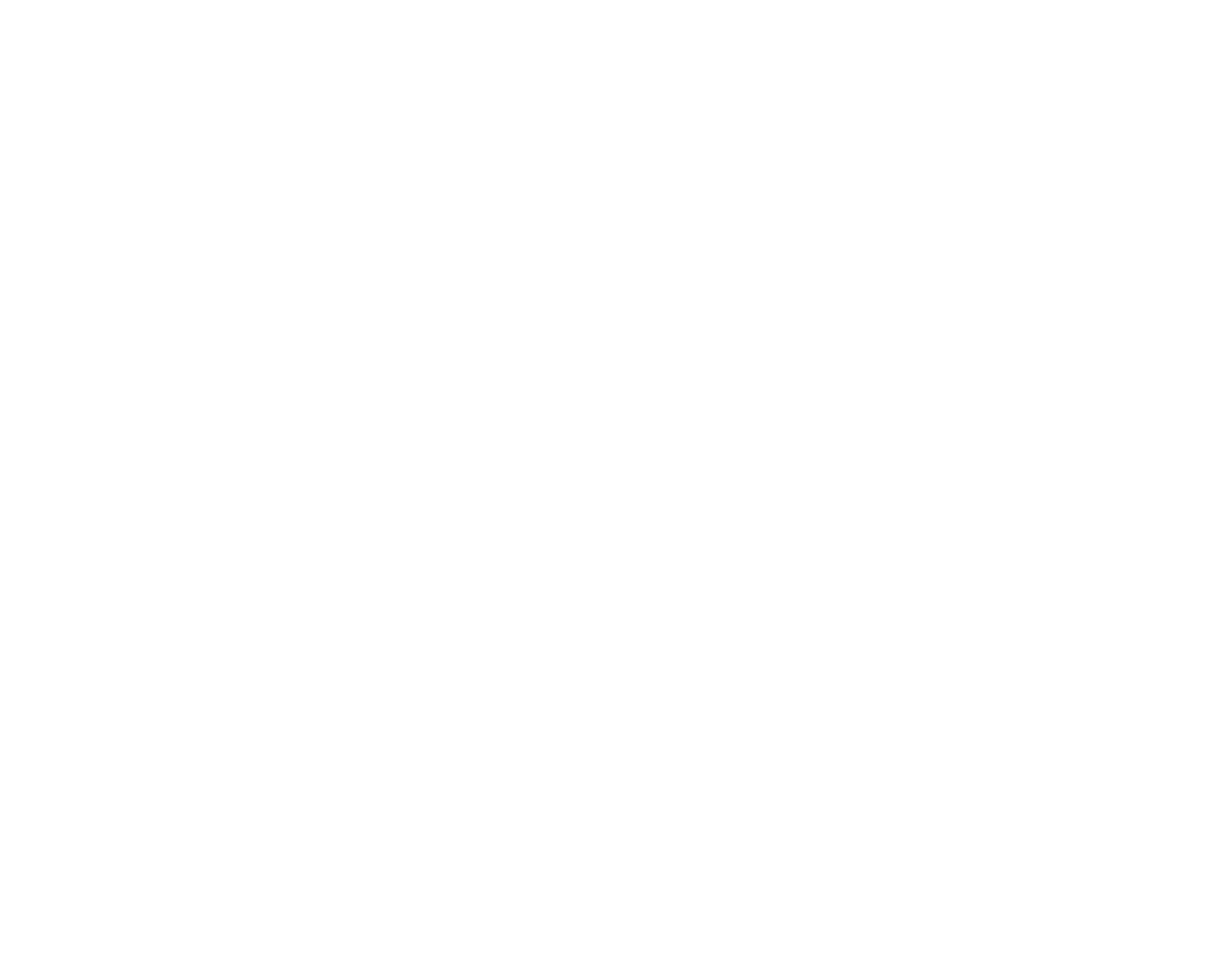
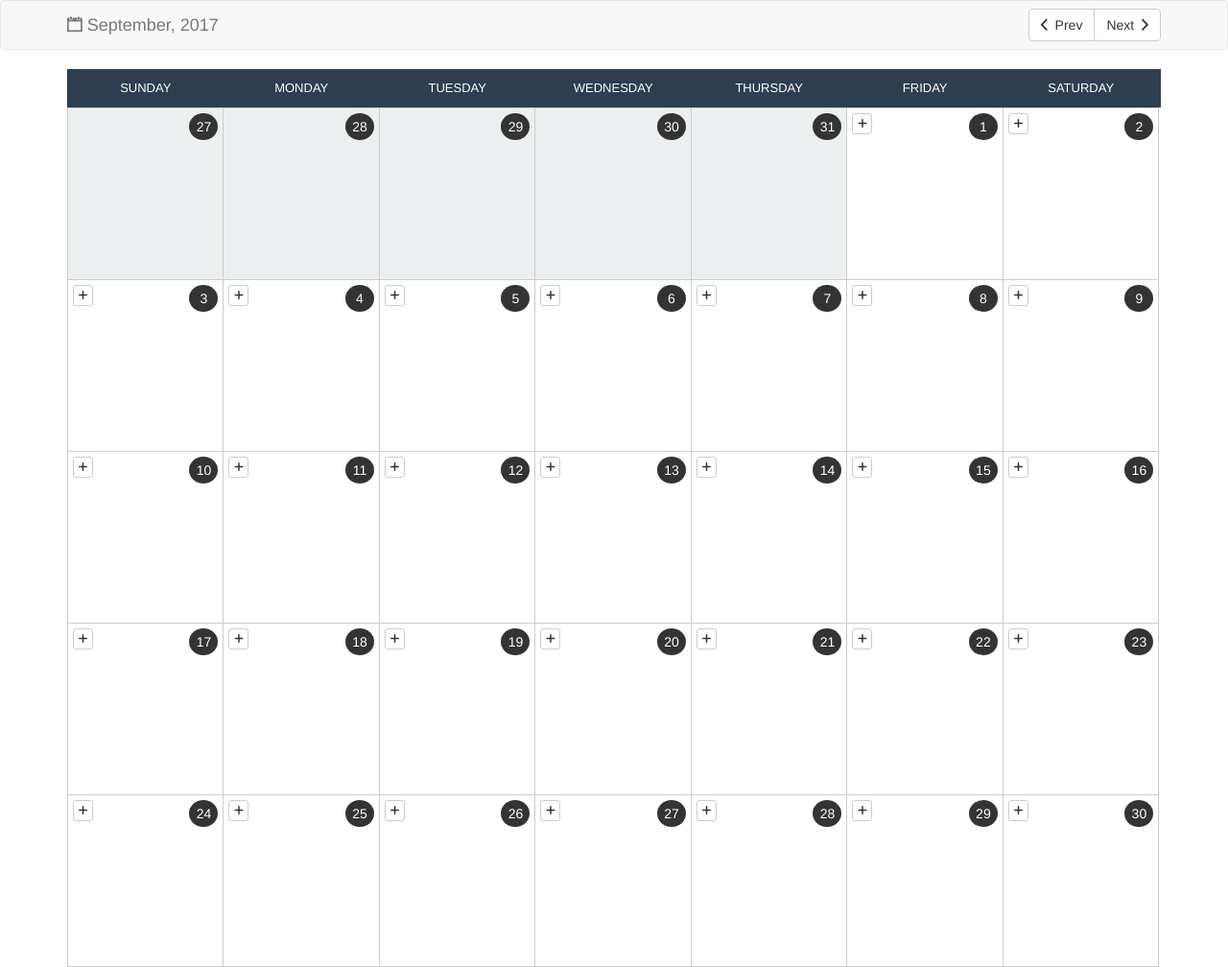
Before and after one commit to mhshajib/event_calendar, a website: page index.html in a window 1280 px wide. Shown: the whole page at 96% size. Before the commit the page ends 800 px from the top, so only its background shows below. Drawn offline with nearby package versions, Linux system fonts and the light colour scheme.

Commit message:
Filter current month's date and other month's date in calendar

```diff
--- a/app.js
+++ b/app.js
@@ -2,7 +2,7 @@ var express = require('express');
 var path = require('path');
 var bodyParser = require('body-parser');
 var mongoose = require('mongoose');
-mongoose.connect('mongodb://localhost/passport', { useMongoClient: true});
+mongoose.connect('mongodb://localhost/event_calendar', { useMongoClient: true});
 
 //Init app
 var app = express();
--- a/index.html
+++ b/index.html
@@ -4,6 +4,7 @@
     <meta charset="utf-8">
     <title>Event Calander</title>
     <link rel="stylesheet" href="https://cdnjs.cloudflare.com/ajax/libs/twitter-bootstrap/3.3.7/css/bootstrap.min.css" media="screen" title="no title">
+    <link rel="stylesheet" href="https://cdnjs.cloudflare.com/ajax/libs/ionicons/2.0.1/css/ionicons.min.css" media="screen">
     <link rel="stylesheet" href="assets/css/styles.css" media="screen">
     <script type="text/javascript" src="assets/js/angular.min.js"></script>
     <script type="text/javascript" src="assets/js/angular-route.js"></script>
--- a/public/assets/css/styles.css
+++ b/public/assets/css/styles.css
@@ -81,7 +81,7 @@
 }
 
 #calendar .other-month {
-  background: #f5f5f5;
+  background: #ecf0f1;
   color: #666;
 }
 
--- a/public/assets/js/script.js
+++ b/public/assets/js/script.js
@@ -35,6 +35,7 @@ app.controller('calendar', function ($scope, $rootScope, $http, $location, $rout
     $scope.commonData.filteredMonth = month;
     $scope.commonData.filteredMonthName = moment([year, month]).format("MMMM");
     $scope.weeks = weeks;
+    console.log(weeks);
   };
 
   // First time call for current month's calendar
@@ -51,7 +52,7 @@ app.controller('calendar', function ($scope, $rootScope, $http, $location, $rout
     $rootScope.currentMonth = newDate.format("M")-1;
 
     $location.path('/'+$rootScope.currentYear+'/'+$rootScope.currentMonth).replace();
-  }
+  };
 
   // Call for previous month's calendar
   $scope.previousMonth = function(){
@@ -60,5 +61,10 @@ app.controller('calendar', function ($scope, $rootScope, $http, $location, $rout
     $rootScope.currentMonth = newDate.format("M")-1;
 
     $location.path('/'+$rootScope.currentYear+'/'+$rootScope.currentMonth).replace();
-  }
+  };
+
+  // Call for add event
+  $scope.addEvent = function(year, month, date){
+    console.log(year+'-'+month+'-'+date);
+  };
 });
--- a/public/pages/calendar.html
+++ b/public/pages/calendar.html
@@ -8,7 +8,7 @@
         <span class="icon-bar"></span>
         <span class="icon-bar"></span>
       </button>
-      <a class="navbar-brand" href="javascript:">{{ commonData.filteredMonthName}}, {{ commonData.filteredYear}}</a>
+      <a class="navbar-brand" href="javascript:"><i class="ion ion-calendar"></i>&nbsp;{{ commonData.filteredMonthName}}, {{ commonData.filteredYear}}</a>
     </div>
 
     <!-- Collect the nav links, forms, and other content for toggling -->
@@ -16,8 +16,8 @@
       <ul class="nav navbar-nav navbar-right">
         <li>
           <div class="btn-group" role="group" style="margin-top: 8px;">
-            <button type="button" class="btn btn-default" ng-click="previousMonth()">Prev</button>
-            <button type="button" class="btn btn-default" ng-click="nextMonth()">Next</button>
+            <button type="button" class="btn btn-default" ng-click="previousMonth()"><i class="ion ion-chevron-left"></i>&nbsp; Prev</button>
+            <button type="button" class="btn btn-default" ng-click="nextMonth()">Next &nbsp;<i class="ion ion-chevron-right"></i></button>
           </div>
         </li>
       </ul>
@@ -39,9 +39,9 @@
             </ul>
             <!-- Days from previous month -->
             <ul class="days" ng-repeat="week in weeks">
-              <li class="day" ng-repeat="day in week.days">
+              <li class="day" ng-repeat="day in week.days" ng-class="(day.month-1 != commonData.filteredMonth) ? 'other-month' : '' ">
                 <div class="date">{{ day.date }}</div>
-                <!-- <button type="button" name="button" class="btn btn-xs">+</button> -->
+                  <button type="button" ng-show="day.month-1 == commonData.filteredMonth" name="button" class="btn btn-default btn-xs" title="Add Event" ng-click="addEvent(day.year, day.month, day.date)"><i class="ion ion-plus-round"></i></button>
                 <!-- <div class="event">
                     <div class="event-title">
                         Event 1
```
Also changed, not shown: pages/calendar.html (deleted).
